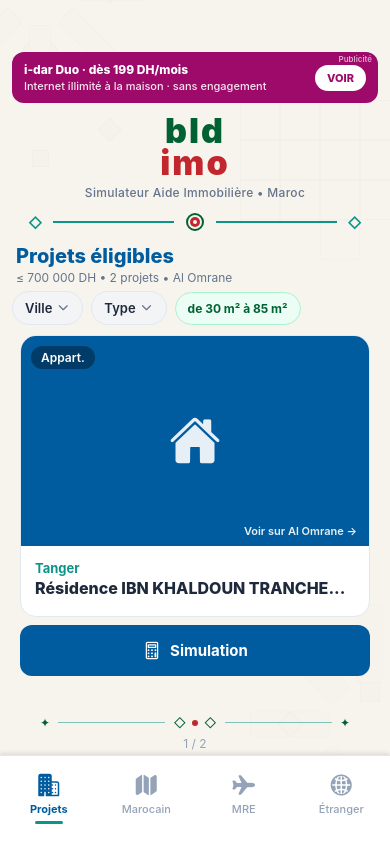
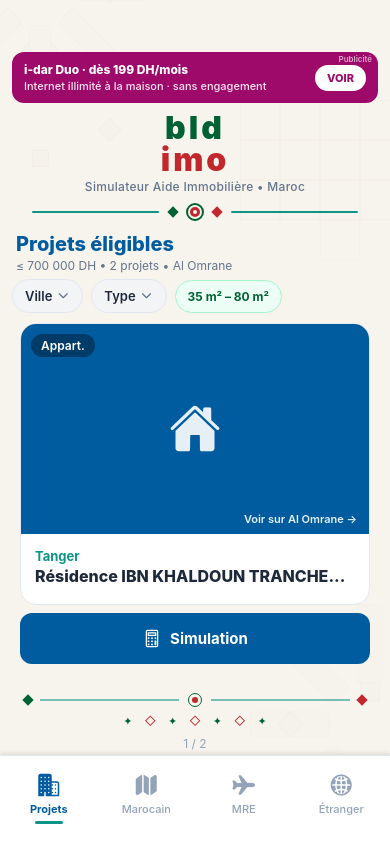
Before and after one commit to TAXI84/bldimo, a React Native app: screen / in a window 390 px wide. Built offline with nearby package versions, Linux system fonts and the light colour scheme.

Commit message:
UI: logo bld/imo drapeau, zellige centré, surface 35-80m2, motif sous Simulation

```diff
--- a/App.tsx
+++ b/App.tsx
@@ -112,28 +112,31 @@
     paddingTop: Platform.OS === 'android' ? (StatusBar.currentHeight || 28) : 44,
   },
   brandingContainer: {
-    paddingTop: 6,
-    paddingBottom: 4,
+    paddingTop: 4,
+    paddingBottom: 2,
     paddingHorizontal: 20,
     alignItems: 'center',
+    justifyContent: 'center',
   },
   brandBld: {
     color: FLAG_GREEN,
-    fontSize: 34,
+    fontSize: 32,
     fontWeight: '900',
-    letterSpacing: 2,
-    lineHeight: 36,
+    letterSpacing: 3,
+    lineHeight: 34,
     textAlign: 'center',
+    includeFontPadding: false,
   },
   brandImo: {
     color: FLAG_RED,
-    fontSize: 34,
+    fontSize: 32,
     fontWeight: '900',
-    letterSpacing: 2,
-    lineHeight: 36,
+    letterSpacing: 3,
+    lineHeight: 34,
     textAlign: 'center',
-    marginTop: -4,
-    marginBottom: 4,
+    marginTop: -2,
+    marginBottom: 2,
+    includeFontPadding: false,
   },
   brandingSubtitle: {
     color: '#64748B',
--- a/app/projets.tsx
+++ b/app/projets.tsx
@@ -72,16 +72,27 @@
   );
 }
 
+/** Bandeau zellige entre Simulation et compteur */
 function MotifStrip() {
   return (
-    <View style={styles.motifStrip}>
-      <Text style={styles.motifSym}>✦</Text>
-      <View style={styles.motifLine} />
-      <Text style={styles.motifSym}>◇</Text>
-      <View style={styles.motifDot} />
-      <Text style={styles.motifSym}>◇</Text>
-      <View style={styles.motifLine} />
-      <Text style={styles.motifSym}>✦</Text>
+    <View style={styles.motifWrap}>
+      <View style={styles.motifStrip}>
+        <View style={styles.motifDiamond} />
+        <View style={styles.motifLine} />
+        <View style={styles.motifStar}>
+          <View style={styles.motifStarOuter} />
+          <View style={styles.motifStarCore} />
+        </View>
+        <View style={styles.motifLine} />
+        <View style={[styles.motifDiamond, styles.motifDiamondRed]} />
+      </View>
+      <View style={styles.motifRow}>
+        {['✦', '◇', '✦', '◇', '✦', '◇', '✦'].map((s, i) => (
+          <Text key={i} style={[styles.motifChar, i % 2 === 0 ? styles.motifCharGreen : styles.motifCharRed]}>
+            {s}
+          </Text>
+        ))}
+      </View>
     </View>
   );
 }
@@ -160,7 +171,7 @@
           <Ionicons name="chevron-down" size={14} color={Colors.textLight} />
         </TouchableOpacity>
         <View style={styles.surfaceChip}>
-          <Text style={styles.surfaceChipText}>de 30 m² à 85 m²</Text>
+          <Text style={styles.surfaceChipText}>35 m² – 80 m²</Text>
         </View>
       </View>
 
@@ -445,32 +456,64 @@
     borderRadius: 12,
   },
   simButtonText: { color: '#fff', fontSize: 15, fontWeight: '700', marginLeft: 8 },
+  motifWrap: {
+    marginTop: 12,
+    marginBottom: 6,
+    paddingHorizontal: 24,
+  },
   motifStrip: {
     flexDirection: 'row',
     alignItems: 'center',
     justifyContent: 'center',
-    marginTop: 10,
-    marginBottom: 4,
-    paddingHorizontal: 40,
   },
   motifLine: {
     flex: 1,
     height: 1.5,
     backgroundColor: '#0D9488',
     marginHorizontal: 8,
-    opacity: 0.5,
+    opacity: 0.55,
   },
-  motifSym: {
-    color: '#006233',
-    fontSize: 12,
+  motifDiamond: {
+    width: 8,
+    height: 8,
+    backgroundColor: '#006233',
+    transform: [{ rotate: '45deg' }],
   },
-  motifDot: {
+  motifDiamondRed: {
+    backgroundColor: '#C1272D',
+  },
+  motifStar: {
+    width: 16,
+    height: 16,
+    alignItems: 'center',
+    justifyContent: 'center',
+  },
+  motifStarOuter: {
+    position: 'absolute',
+    width: 14,
+    height: 14,
+    borderRadius: 7,
+    borderWidth: 1.5,
+    borderColor: '#006233',
+  },
+  motifStarCore: {
     width: 6,
     height: 6,
     borderRadius: 3,
     backgroundColor: '#C1272D',
+  },
+  motifRow: {
+    flexDirection: 'row',
+    justifyContent: 'center',
+    alignItems: 'center',
+    marginTop: 6,
+  },
+  motifChar: {
+    fontSize: 11,
     marginHorizontal: 6,
   },
+  motifCharGreen: { color: '#006233' },
+  motifCharRed: { color: '#C1272D' },
   counter: {
     textAlign: 'center',
     marginTop: 2,
--- a/src/components/ZelligeAccent.tsx
+++ b/src/components/ZelligeAccent.tsx
@@ -1,18 +1,20 @@
-import { View, Text, StyleSheet } from 'react-native';
+import { View, StyleSheet } from 'react-native';
 
-/** Bandeau zellige centré : losange | ligne | rosace | ligne | losange */
+/** Bandeau zellige parfaitement centré : ligne | rosace | ligne */
 export default function ZelligeAccent() {
   return (
     <View style={styles.container}>
-      <Text style={styles.diamond}>◇</Text>
       <View style={styles.line} />
-      <View style={styles.rosace}>
-        <View style={styles.rosaceOuter} />
-        <View style={styles.rosaceMid} />
-        <View style={styles.rosaceCore} />
+      <View style={styles.centerGroup}>
+        <View style={styles.diamondLeft} />
+        <View style={styles.rosace}>
+          <View style={styles.rosaceOuter} />
+          <View style={styles.rosaceMid} />
+          <View style={styles.rosaceCore} />
+        </View>
+        <View style={styles.diamondRight} />
       </View>
       <View style={styles.line} />
-      <Text style={styles.diamond}>◇</Text>
     </View>
   );
 }
@@ -23,23 +25,38 @@
     alignItems: 'center',
     justifyContent: 'center',
     width: '100%',
-    paddingHorizontal: 28,
-    height: 36,
+    paddingHorizontal: 32,
+    height: 32,
   },
   line: {
     flex: 1,
     height: 2,
     backgroundColor: '#0D9488',
+    borderRadius: 1,
+  },
+  centerGroup: {
+    flexDirection: 'row',
+    alignItems: 'center',
+    justifyContent: 'center',
     marginHorizontal: 10,
   },
-  diamond: {
-    color: '#0D9488',
-    fontSize: 14,
-    fontWeight: '700',
+  diamondLeft: {
+    width: 8,
+    height: 8,
+    backgroundColor: '#006233',
+    transform: [{ rotate: '45deg' }],
+    marginRight: 8,
+  },
+  diamondRight: {
+    width: 8,
+    height: 8,
+    backgroundColor: '#C1272D',
+    transform: [{ rotate: '45deg' }],
+    marginLeft: 8,
   },
   rosace: {
-    width: 22,
-    height: 22,
+    width: 20,
+    height: 20,
     alignItems: 'center',
     justifyContent: 'center',
   },
```
